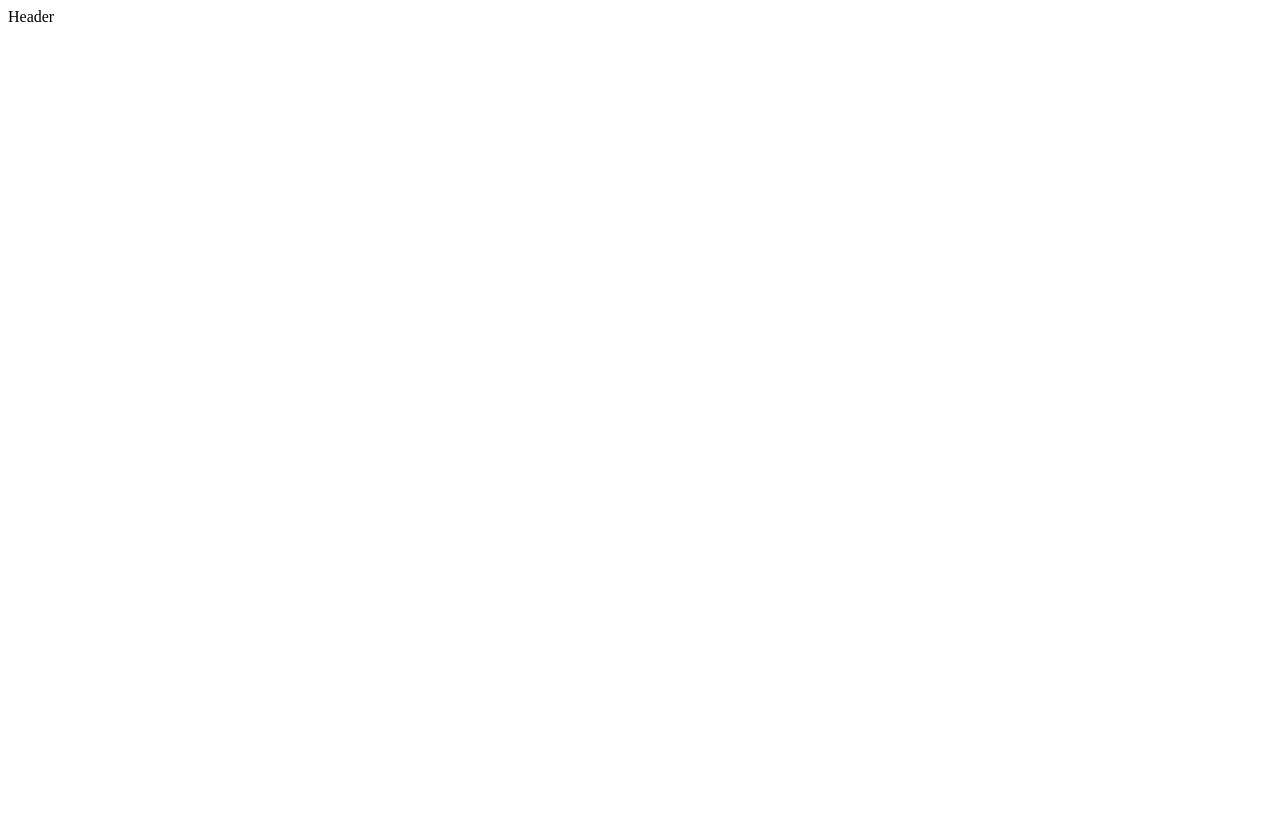
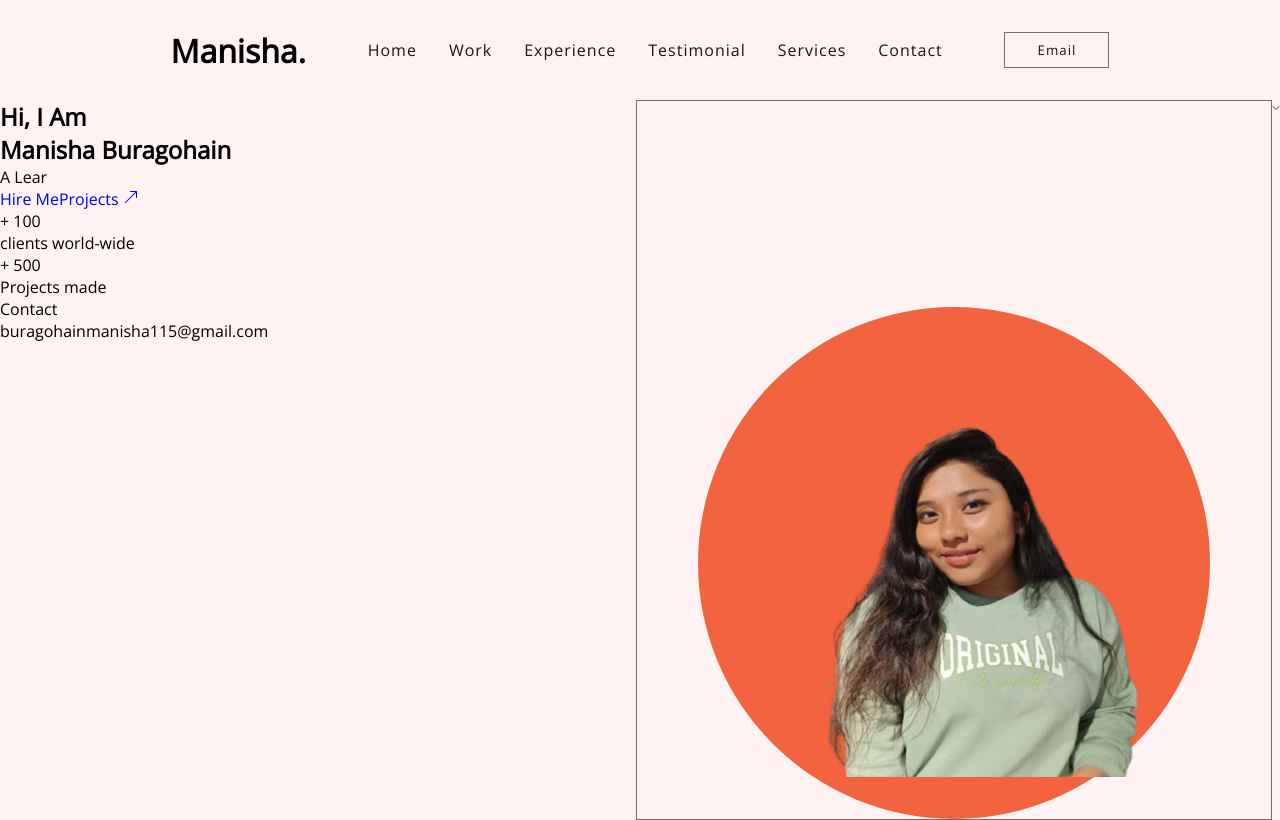
Before and after one commit to ManishaBuragohain/PORTFOLIO, a React (Create React App) app: page / in a window 1280 px wide. Built offline with nearby package versions, Linux system fonts and the light colour scheme.

Commit message:
new changes updated - Homepage and all

```diff
--- a/src/App.js
+++ b/src/App.js
@@ -1,9 +1,10 @@
 import Header from "./components/Header";
-
+import Home from "./components/Home";
 function App() {
   return (
     <>
       <Header />
+      <Home />
     </>
   );
 }
--- a/src/components/Header.jsx
+++ b/src/components/Header.jsx
@@ -1,7 +1,30 @@
 import React from "react";
 
 const Header = () => {
-  return <div>Header</div>;
+  return (
+    <nav>
+      <NavContent />
+    </nav>
+  );
+};
+
+const NavContent = () => {
+  return (
+    <>
+      <h2>Manisha.</h2>
+      <div>
+        <a href="#home">Home</a>
+        <a href="#work">Work</a>
+        <a href="#experience">Experience</a>
+        <a href="#testimonial">Testimonial</a>
+        <a href="#services">Services</a>
+        <a href="#contact">Contact</a>
+      </div>
+      <a href="mailto:buragohainmanisha115@gmail.com">
+        <button>Email</button>
+      </a>
+    </>
+  );
 };
 
 export default Header;
--- /dev/null
+++ b/src/components/Home.jsx
@@ -0,0 +1,84 @@
+import React from "react";
+import { motion } from "framer-motion";
+import Typewriter from "typewriter-effect";
+import { BsArrowUpRight, BsChevronDown } from "react-icons/bs";
+import me from "../assets/new.png";
+const Home = () => {
+  const animations = {
+    h1: {
+      initial: {
+        x: "-100%",
+        opacity: 0,
+      },
+      whileInView: {
+        x: 0,
+        opacity: 1,
+      },
+    },
+
+    button: {
+      initial: {
+        y: "-100%",
+        opacity: 0,
+      },
+      whileInView: {
+        y: 0,
+        opacity: 1,
+      },
+    },
+  };
+  return (
+    <div id="home">
+      <section>
+        <div>
+          <motion.h1 {...animations.h1}>
+            Hi, I Am <br />
+            Manisha Buragohain
+          </motion.h1>
+          <Typewriter
+            options={{
+              strings: ["A Developer", "A Learner", "A Explorer "],
+              autoStart: true,
+              loop: true,
+              cursor: "",
+              wrapperClassName: "typewriterpara",
+            }}
+          />
+          <div>
+            <a href="mailto:buragohainmanisha115@gmail.com">Hire Me</a>
+            <a href="#work">
+              Projects <BsArrowUpRight />
+            </a>
+          </div>
+
+          <article>
+            <p>
+              + <span>100</span>
+            </p>
+            <span>clients world-wide </span>
+          </article>
+
+          <aside>
+            <article>
+              <p>
+                + <span>500</span>
+              </p>
+              <span>Projects made</span>
+            </article>
+
+            <article data-special>
+              <p>Contact</p>
+              <span>buragohainmanisha115@gmail.com</span>
+            </article>
+          </aside>
+        </div>
+      </section>
+      <section>
+        <img src={me} alt="myslef" />
+      </section>
+      <BsChevronDown />
+    </div>
+  );
+};
+
+export default Home;
--- a/src/styles/app.scss
+++ b/src/styles/app.scss
@@ -0,0 +1,27 @@
+@import url('https://fonts.googleapis.com/css2?family=Montserrat:ital,wght@1,600&family=Open+Sans:ital,wght@0,400;1,300&family=Roboto:ital,wght@0,100;0,300;1,300&display=swap');
+@import "statics";
+@import "header.scss";
+@import "home.scss";
+
+* {
+    margin: 0%;
+    padding: 0%;
+    font-family: $text2;
+    box-sizing: border-box;
+    scroll-behavior: smooth;
+  }
+
+  a{
+    text-decoration: none;
+  }
+
+  body{
+    overflow-x: hidden;
+    background-color: $color1;
+  }
+
+  .disableBtn{
+    background-color: rgb(238,238,238);
+    cursor: not-allowed
+    ;
+  }
--- /dev/null
+++ b/src/styles/header.scss
@@ -0,0 +1,49 @@
+nav {
+  width: 100%;
+  height: 100px;
+  background-color: $color1;
+  display: flex;
+  align-items: center;
+  justify-content: space-between;
+  padding: 0 $p;
+  position: sticky;
+  top: 0%;
+  z-index: 60;
+  >h2{
+    font-size: 2rem;
+  }
+  > div{
+    display: flex;
+    align-items: center;
+    gap: 2rem;
+    a{
+
+        color: $color6;
+        font-weight: 500;
+        transition: all 0.3s;
+        letter-spacing: 1px;
+
+        &:hover{
+            color: $color3;
+        }
+    }
+
+
+  }
+  > a > button{
+
+    border: 1px solid $color6_1;
+    padding: 0.5rem 2rem;
+    background-color: $color1;
+    cursor: pointer;
+    color: $color6;
+    letter-spacing: 1px;
+    font-weight: 500;
+    transition: all 0.3s;
+    &:hover {
+      background-color: $color6;
+      color: $color4;
+    }
+
+  }
+}
--- /dev/null
+++ b/src/styles/home.scss
@@ -0,0 +1,43 @@
+#home{
+    width: 100%;
+    height: 90vh;
+    display: flex;
+
+    >section{
+        width: 100%;
+        &:first-of-type{
+
+        }
+        &:last-of-type{
+
+            display: flex;
+            flex-direction: column;
+            justify-content: flex-end;
+            align-items: center;
+            border: 1px solid $color6_1;
+            overflow-x: hidden;
+
+            &::after {
+                content: "";
+                width: 40vmax;
+                height: 40vmax;
+                background-color: $color3;
+                position: absolute;
+                z-index: -1;
+                border-radius: 50%;
+              }
+
+            > img{
+                width: 35vmax;
+                /* height: 100vmax; */
+                object-fit: contain;
+                margin-bottom: 100;
+                height: 40vmax;
+                margin-bottom: 10px
+
+            }
+
+
+        }
+    }
+}
--- /dev/null
+++ b/src/styles/statics.scss
@@ -0,0 +1,23 @@
+$text1: "Roboto", sans-serif;
+$text2: "Open Sans", sans-serif;
+
+$color1: #fef2f2;
+$color2: #286f6c;
+$color2_1: #174340;
+$color3: #f26440;
+$color4:  rgb(110, 110, 206);
+$color3_light: rgb(249, 141, 141);
+$color3_1: #ad4126;
+$color4: #fff;
+$color5: #292b46;
+$color6: #161616;
+$color6_1: #16161698;
+$color6_2: #16161622;
+
+$p: 13.33vmax;
+$p_md: 7vmax;
+$p_base: 5vmax;
+$p_base_inverse: 15vmax 10vmax;
+$p_sm: 2vmax;
+$p_sm_inverse: 13vmax 0;
+$p_zero: 0;
```
Also changed, not shown: src/index.js (+4 -6 lines), src/assets/new.png (added), src/assets/selfpic.png (deleted).
